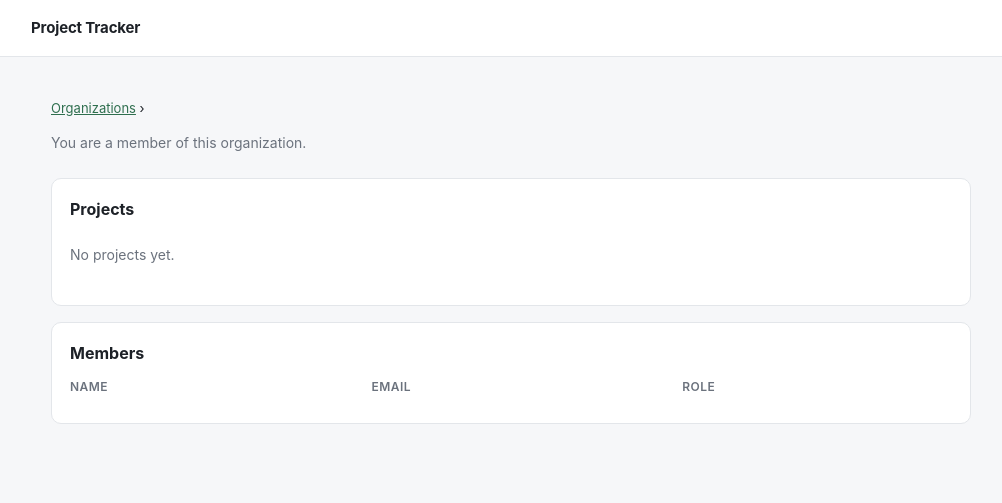
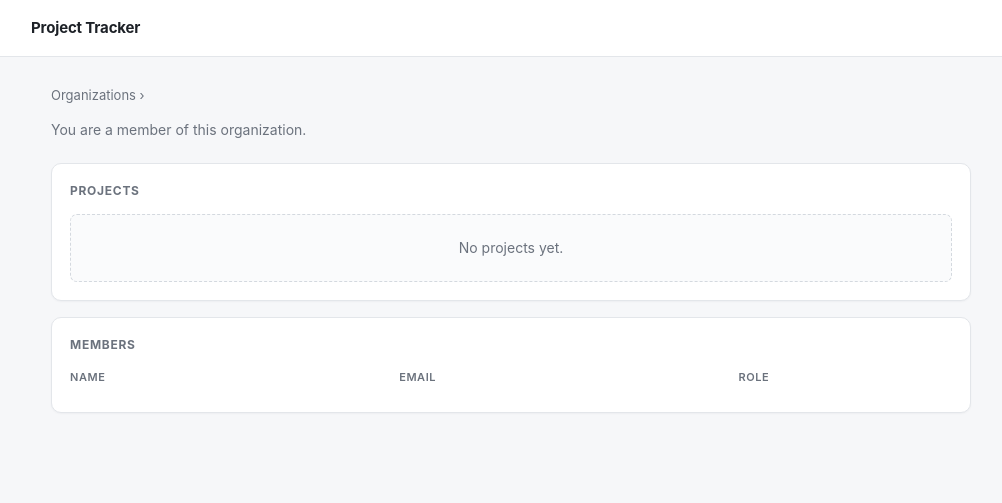
Before and after one commit to Dagmawi-22/multi-tenant-project-tracker, a Node project: template src/views/org.hbs in a window 1280 px wide. Shown: the top 503 px of the page, without its empty margins (129-1131 px from the left). Run offline with Node 20 templates, Linux system fonts and the light colour scheme; the template is opened without the code that fills it, so the values that code supplies are empty.

Commit message:
style(web): refine shared layout tokens, controls and tables
Adds hover and focus-visible states, a sticky topbar, softer card
elevation, uppercase section headings, scrollable table wrappers and
small-screen padding, plus utility classes for stats, hints and actions.

```diff
--- a/src/views/layout.hbs
+++ b/src/views/layout.hbs
@@ -8,14 +8,22 @@
   :root {
     --bg: #f6f7f9;
     --surface: #ffffff;
+    --sunken: #fafbfc;
     --border: #e3e6ea;
+    --border-strong: #d4d9df;
     --text: #1d2127;
     --muted: #6b727d;
     --accent: #2f6f4f;
+    --accent-strong: #26593f;
     --accent-soft: #e8f2ec;
+    --accent-line: #cfe4d8;
     --danger: #a4342c;
     --danger-soft: #fbeceb;
+    --danger-line: #f0cfcc;
     --radius: 10px;
+    --radius-sm: 7px;
+    --shadow: 0 1px 2px rgba(16, 24, 40, 0.04);
+    --ring: 0 0 0 3px rgba(47, 111, 79, 0.15);
   }
   * { box-sizing: border-box; }
   body {
@@ -23,74 +31,157 @@
     background: var(--bg);
     color: var(--text);
     font: 15px/1.55 -apple-system, BlinkMacSystemFont, "Segoe UI", Roboto, Helvetica, Arial, sans-serif;
+    -webkit-font-smoothing: antialiased;
   }
-  a { color: var(--accent); }
+  a { color: var(--accent); text-decoration: none; }
+  a:hover { text-decoration: underline; }
+  a:focus-visible, button:focus-visible, .btn:focus-visible {
+    outline: 2px solid var(--accent); outline-offset: 2px; border-radius: 4px;
+  }
+
   .topbar {
+    position: sticky; top: 0; z-index: 20;
     background: var(--surface);
     border-bottom: 1px solid var(--border);
     padding: 0 20px;
   }
   .topbar-inner {
     max-width: 960px; margin: 0 auto;
-    display: flex; align-items: center; gap: 16px; min-height: 56px; flex-wrap: wrap;
+    display: flex; align-items: center; gap: 14px; min-height: 56px; flex-wrap: wrap;
   }
-  .brand { font-weight: 650; letter-spacing: -0.01em; text-decoration: none; color: var(--text); }
-  .topbar .spacer { margin-left: auto; }
-  .topbar .who { color: var(--muted); font-size: 13px; }
+  .brand { font-weight: 650; letter-spacing: -0.01em; color: var(--text); }
+  .brand:hover { text-decoration: none; opacity: 0.75; }
+  .spacer { margin-left: auto; }
+  .navlink { color: var(--muted); font-size: 13px; }
+  .navlink:hover { color: var(--text); text-decoration: none; }
+  .who { color: var(--muted); font-size: 13px; }
+
   main { max-width: 960px; margin: 0 auto; padding: 28px 20px 64px; }
   h1 { font-size: 22px; margin: 0 0 4px; letter-spacing: -0.015em; }
-  h2 { font-size: 16px; margin: 0 0 12px; }
-  .sub { color: var(--muted); margin: 0 0 24px; font-size: 14px; }
+  h2 {
+    font-size: 12px; font-weight: 650; text-transform: uppercase; letter-spacing: 0.06em;
+    color: var(--muted); margin: 0 0 14px;
+  }
+  .sub { color: var(--muted); margin: 0 0 22px; font-size: 14px; }
+  .crumb { font-size: 13px; color: var(--muted); margin: 0 0 14px; }
+  .crumb a { color: var(--muted); }
+  .crumb a:hover { color: var(--text); text-decoration: none; }
+
   .card {
     background: var(--surface); border: 1px solid var(--border);
     border-radius: var(--radius); padding: 18px; margin-bottom: 16px;
+    box-shadow: var(--shadow);
   }
   .row { display: flex; gap: 16px; align-items: flex-start; flex-wrap: wrap; }
   .row > * { flex: 1 1 320px; min-width: 0; }
+  .stats { display: grid; grid-template-columns: repeat(auto-fit, minmax(150px, 1fr)); gap: 16px; }
+  .stat-label { color: var(--muted); font-size: 11px; text-transform: uppercase; letter-spacing: 0.05em; }
+  .stat-value { font-size: 20px; letter-spacing: -0.015em; font-variant-numeric: tabular-nums; margin-top: 2px; }
+  .stat-value.over { color: var(--danger); }
+
+  .table-wrap { overflow-x: auto; }
   table { width: 100%; border-collapse: collapse; font-size: 14px; }
-  th { text-align: left; color: var(--muted); font-weight: 600; font-size: 12px; text-transform: uppercase; letter-spacing: 0.04em; padding: 0 10px 8px 0; }
-  td { padding: 10px 10px 10px 0; border-top: 1px solid var(--border); vertical-align: middle; }
+  th {
+    text-align: left; color: var(--muted); font-weight: 600; font-size: 11px;
+    text-transform: uppercase; letter-spacing: 0.05em; padding: 0 12px 8px 0; white-space: nowrap;
+  }
+  td { padding: 11px 12px 11px 0; border-top: 1px solid var(--border); vertical-align: middle; }
+  th:last-child, td:last-child { padding-right: 0; }
+  tbody tr:hover td { background: var(--sunken); }
   .num { text-align: right; font-variant-numeric: tabular-nums; }
-  label { display: block; font-size: 13px; color: var(--muted); margin-bottom: 4px; }
+  .over { color: var(--danger); }
+
+  label { display: block; font-size: 13px; color: var(--muted); margin-bottom: 5px; }
   input, select, textarea {
     width: 100%; padding: 8px 10px; font: inherit; color: inherit;
-    background: var(--surface); border: 1px solid var(--border); border-radius: 7px;
+    background: var(--surface); border: 1px solid var(--border); border-radius: var(--radius-sm);
+    transition: border-color 0.15s ease, box-shadow 0.15s ease;
   }
-  input:focus, select:focus, textarea:focus { outline: 2px solid var(--accent-soft); border-color: var(--accent); }
+  input::placeholder { color: #a8aeb6; }
+  input:hover, select:hover { border-color: var(--border-strong); }
+  input:focus, select:focus, textarea:focus {
+    outline: none; border-color: var(--accent); box-shadow: var(--ring);
+  }
+  input:disabled { background: var(--sunken); color: var(--muted); }
   .field { margin-bottom: 12px; }
   .inline-form { display: flex; gap: 10px; align-items: flex-end; flex-wrap: wrap; }
   .inline-form .field { margin-bottom: 0; flex: 1 1 140px; }
+  .field-sm { flex: 0 1 150px; }
+  .field-md { flex: 0 1 185px; }
+
   button, .btn {
-    font: inherit; font-weight: 550; cursor: pointer; text-decoration: none; display: inline-block;
-    padding: 8px 14px; border-radius: 7px; border: 1px solid var(--accent);
+    font: inherit; font-weight: 550; cursor: pointer; display: inline-block; text-decoration: none;
+    padding: 8px 14px; border-radius: var(--radius-sm); border: 1px solid var(--accent);
     background: var(--accent); color: #fff; white-space: nowrap;
+    transition: background-color 0.15s ease, border-color 0.15s ease, color 0.15s ease;
   }
+  button:hover, .btn:hover { background: var(--accent-strong); border-color: var(--accent-strong); text-decoration: none; }
   button.secondary, .btn.secondary { background: var(--surface); color: var(--text); border-color: var(--border); }
-  button.danger { background: var(--danger-soft); color: var(--danger); border-color: #f0cfcc; padding: 5px 10px; font-size: 13px; }
+  button.secondary:hover, .btn.secondary:hover { background: var(--sunken); border-color: var(--border-strong); }
+  button.danger {
+    background: var(--surface); color: var(--danger); border-color: var(--danger-line);
+    padding: 5px 10px; font-size: 13px;
+  }
+  button.danger:hover { background: var(--danger-soft); border-color: var(--danger); }
+  button.small, .btn.small { padding: 6px 11px; font-size: 13px; }
   button[disabled], .btn[disabled] { opacity: 0.55; cursor: progress; }
+  button[disabled]:hover, .btn[disabled]:hover { background: var(--accent); border-color: var(--accent); }
   form[aria-busy='true'] input, form[aria-busy='true'] select { opacity: 0.7; pointer-events: none; }
-  .pill { display: inline-block; padding: 2px 9px; border-radius: 999px; font-size: 12px; font-weight: 600; background: var(--accent-soft); color: var(--accent); }
-  .pill.muted { background: #eef0f2; color: var(--muted); }
-  .meter { height: 7px; border-radius: 999px; background: #e9ecef; overflow: hidden; margin-top: 7px; }
-  .meter > span { display: block; height: 100%; background: var(--accent); }
+  .actions { display: flex; gap: 8px; justify-content: flex-end; align-items: center; }
+  .actions form { margin: 0; }
+
+  .pill {
+    display: inline-block; padding: 3px 9px; border-radius: 999px;
+    font-size: 11px; font-weight: 600; text-transform: uppercase; letter-spacing: 0.04em;
+    background: var(--accent-soft); color: var(--accent); border: 1px solid var(--accent-line);
+  }
+  .pill.muted { background: var(--sunken); color: var(--muted); border-color: var(--border); }
+
+  .meter { height: 6px; border-radius: 999px; background: #e9ecef; overflow: hidden; margin-top: 8px; }
+  .meter > span { display: block; height: 100%; background: var(--accent); transition: width 0.3s ease; }
   .meter.over > span { background: var(--danger); }
-  .alert { background: var(--danger-soft); border: 1px solid #f0cfcc; color: var(--danger); padding: 10px 12px; border-radius: 7px; margin-bottom: 16px; font-size: 14px; }
-  .empty { color: var(--muted); font-size: 14px; padding: 8px 0; }
-  .auth { max-width: 380px; margin: 56px auto; }
+
+  .alert {
+    background: var(--danger-soft); border: 1px solid var(--danger-line); color: var(--danger);
+    padding: 10px 12px; border-radius: var(--radius-sm); margin-bottom: 16px; font-size: 14px;
+  }
+  .empty {
+    color: var(--muted); font-size: 14px; text-align: center; margin: 0;
+    padding: 22px 14px; background: var(--sunken);
+    border: 1px dashed var(--border-strong); border-radius: var(--radius-sm);
+  }
   .muted { color: var(--muted); }
-  .crumb { font-size: 13px; margin-bottom: 14px; }
-  .stack > * + * { margin-top: 10px; }
+  .hint { color: var(--muted); font-size: 13px; margin: -4px 0 14px; }
+  .note { color: var(--muted); font-size: 12px; margin: 14px 0 0; }
+  .stack > * + * { margin-top: 12px; }
+  .auth { max-width: 400px; margin: 56px auto 0; }
+  .auth-foot { font-size: 14px; color: var(--muted); margin: 16px 0 0; text-align: center; }
+
   .toast {
     position: fixed; top: 16px; right: 16px; z-index: 50; max-width: 360px;
     display: flex; gap: 10px; align-items: flex-start;
     padding: 11px 14px; border-radius: 9px; font-size: 14px; border: 1px solid;
-    box-shadow: 0 6px 24px rgba(0,0,0,0.10); animation: toast-in 0.18s ease-out;
+    box-shadow: 0 6px 24px rgba(16, 24, 40, 0.12); animation: toast-in 0.18s ease-out;
   }
-  .toast.success { background: var(--accent-soft); border-color: #cfe4d8; color: var(--accent); }
-  .toast.error { background: var(--danger-soft); border-color: #f0cfcc; color: var(--danger); }
-  .toast-close { background: none; border: none; color: inherit; font-size: 18px; line-height: 1; padding: 0 0 0 6px; cursor: pointer; }
-  .toast-close:hover { opacity: 0.7; }
+  .toast.success { background: var(--accent-soft); border-color: var(--accent-line); color: var(--accent); }
+  .toast.error { background: var(--danger-soft); border-color: var(--danger-line); color: var(--danger); }
+  .toast-close {
+    background: none; border: none; color: inherit; font-size: 18px; line-height: 1;
+    padding: 0 0 0 6px; cursor: pointer;
+  }
+  .toast-close:hover { background: none; opacity: 0.6; }
   @keyframes toast-in { from { opacity: 0; transform: translateY(-6px); } }
+
+  @media (max-width: 640px) {
+    .topbar { padding: 0 16px; }
+    main { padding: 22px 16px 48px; }
+    .card { padding: 16px; }
+    .auth { margin-top: 32px; }
+    .toast { left: 16px; right: 16px; max-width: none; }
+  }
+  @media (prefers-reduced-motion: reduce) {
+    * { animation-duration: 0.01ms !important; transition-duration: 0.01ms !important; }
+  }
 </style>
 </head>
 <body>
@@ -100,10 +191,10 @@
     {{#if currentOrg}}<span class="pill">{{currentOrg.name}}</span>{{/if}}
     <span class="spacer"></span>
     {{#if currentUser}}
-      <a href="/orgs" class="muted" style="font-size:13px;text-decoration:none">Organizations</a>
+      <a class="navlink" href="/orgs">Organizations</a>
       <span class="who">{{currentUser.name}}</span>
       <form method="post" action="/logout" style="margin:0">
-        <button class="secondary" type="submit">Sign out</button>
+        <button class="secondary small" type="submit">Sign out</button>
       </form>
     {{/if}}
   </div>
@@ -132,7 +223,7 @@
       if (!button.getAttribute('data-idle-label')) {
         button.setAttribute('data-idle-label', button.textContent);
       }
-      button.textContent = 'Working\u2026';
+      button.textContent = 'Loading…';
     });
 
     window.setTimeout(function () {
```
